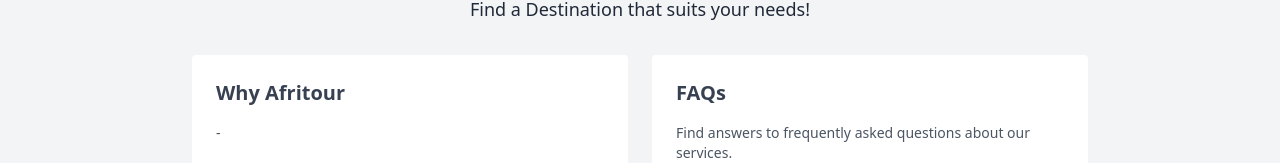
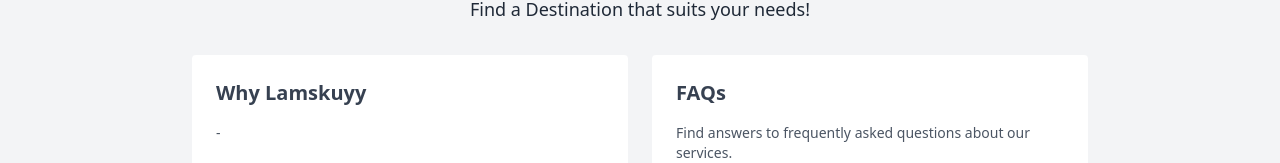
Before and after one commit to lioneladitya/IF22A-ElGasing, a Next.js app: page /help in a window 1280 px wide. Shown: the part 237-400 px from the top of the page. Built offline with nearby package versions, Linux system fonts and the light colour scheme.

Commit message:
Surya Aditya : Mengubah Title di menu Help

```diff
--- a/app/help/page.tsx
+++ b/app/help/page.tsx
@@ -4,7 +4,7 @@
 
 const sections = [
   {
-    title: "Why Afritour",
+    title: "Why Lamskuyy",
     description: "-",
     link: "/help/getting-started",
     linkText: "Learn More",
```
